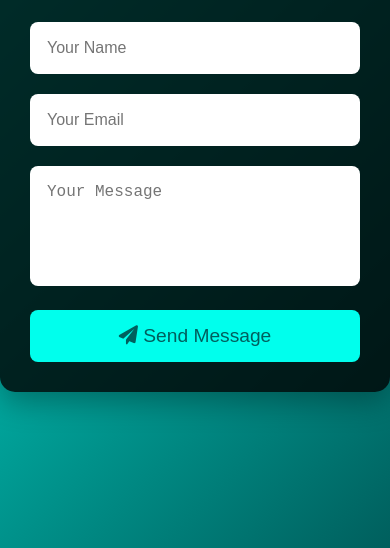
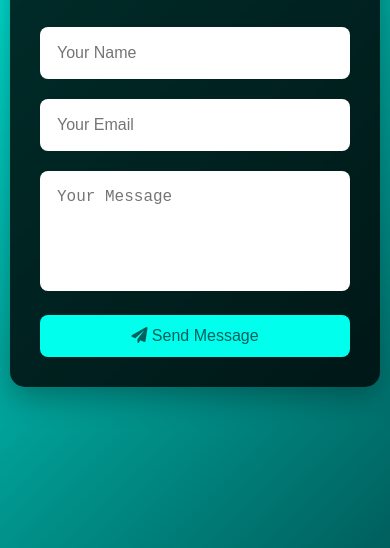
Before and after one commit to anitoono/Contact-us, a plain HTML site: page index.html in a window 390 px wide. Shown: the part 296-844 px from the top of the page. Drawn offline with Linux system fonts and the light colour scheme.

Commit message:
Update index.htmlb
Y,g

```diff
--- a/index.html
+++ b/index.html
@@ -22,6 +22,7 @@
             justify-content: center;
             align-items: center;
             height: 100vh;
+            padding: 20px;
             overflow: hidden;
         }
 
@@ -125,8 +126,14 @@
 
         /* Responsive Design */
         @media (max-width: 768px) {
+            body {
+                padding: 10px; /* Padding for small screens */
+            }
+
             .contact-container {
                 padding: 30px;
+                width: 100%; /* Full width on mobile */
+                max-width: 100%; /* Full width on mobile */
             }
 
             .contact-container h1 {
@@ -135,6 +142,16 @@
 
             .contact-container p {
                 font-size: 1rem;
+            }
+
+            .form-group input,
+            .form-group textarea,
+            button {
+                font-size: 1rem; /* Adjust font size for mobile */
+            }
+
+            button {
+                padding: 12px;
             }
         }
     </style>
```
